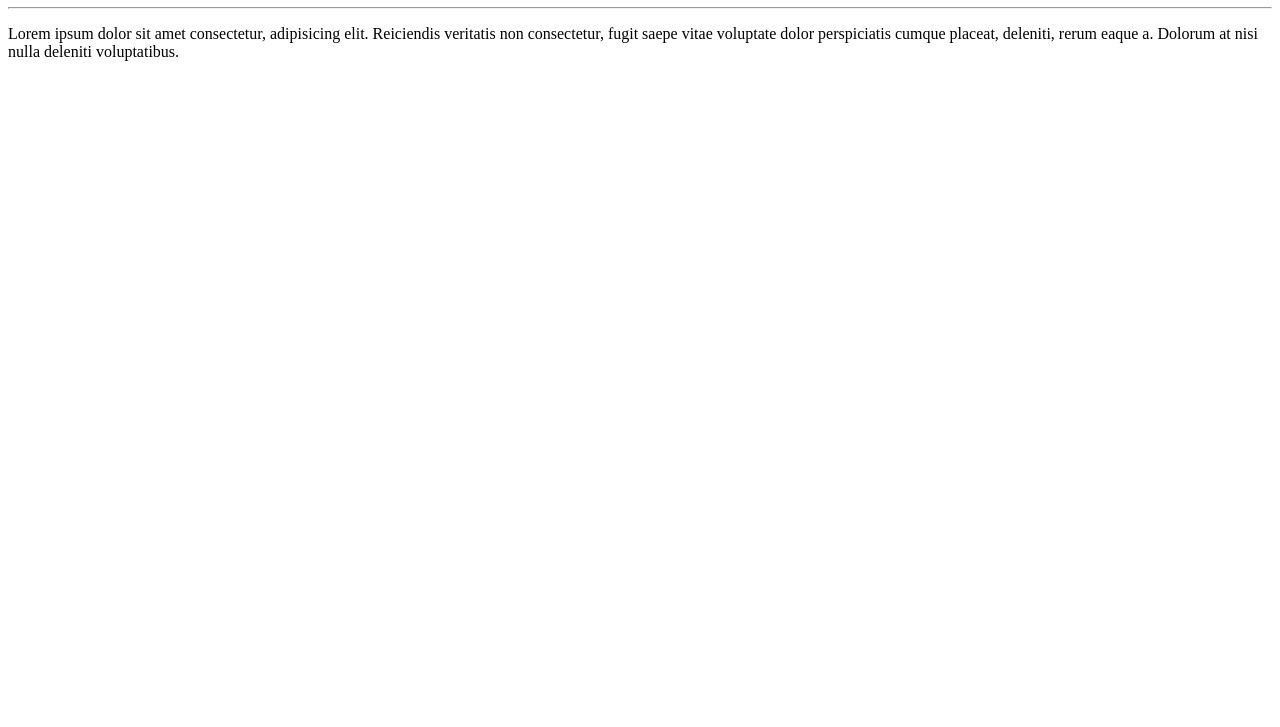
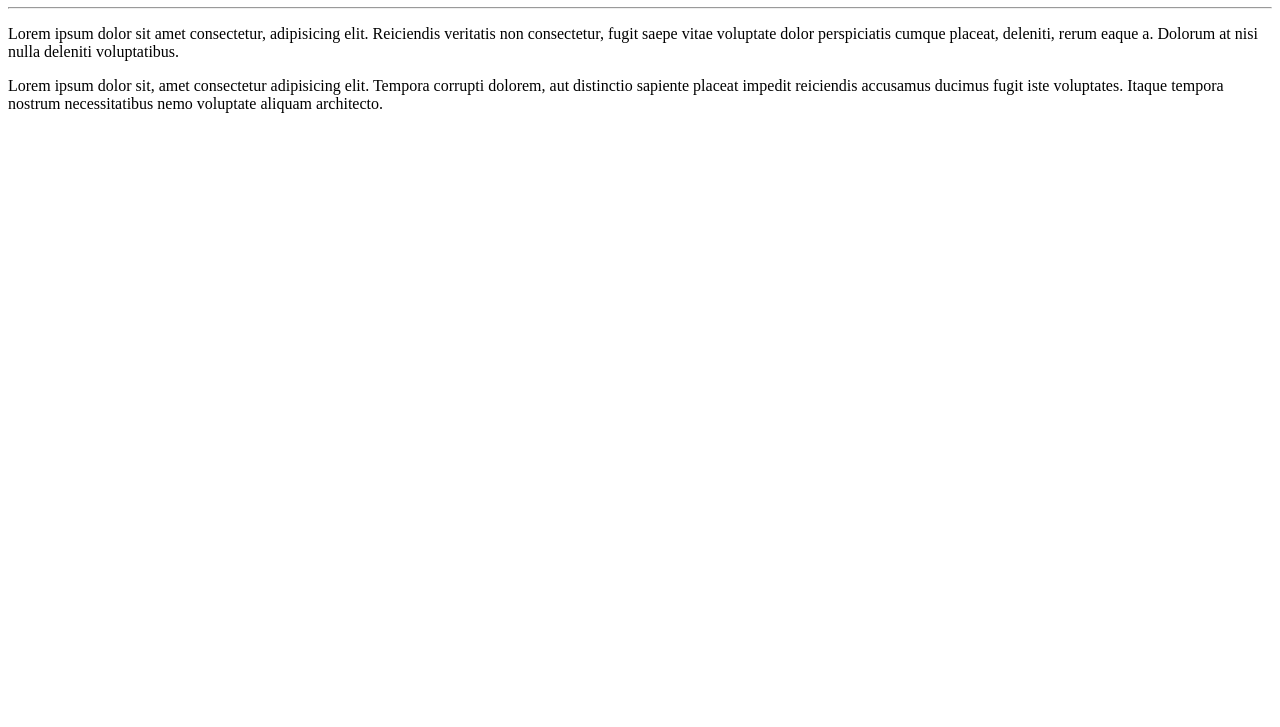
Before and after one commit to 0Carvalh0/ola-mundo-github, a plain HTML site: page site-exemplo/index.html in a window 1280 px wide. Shown: the part 73-800 px from the top of the page. Drawn offline with Linux system fonts and the light colour scheme.

Commit message:
adicionei mais um parágrafo

```diff
--- a/site-exemplo/index.html
+++ b/site-exemplo/index.html
@@ -9,5 +9,6 @@
     <h1>Olá, Mundo GitHub!</h1>
     <hr>
     <p>Lorem ipsum dolor sit amet consectetur, adipisicing elit. Reiciendis veritatis non consectetur, fugit saepe vitae voluptate dolor perspiciatis cumque placeat, deleniti, rerum eaque a. Dolorum at nisi nulla deleniti voluptatibus.</p>
+    <p>Lorem ipsum dolor sit, amet consectetur adipisicing elit. Tempora corrupti dolorem, aut distinctio sapiente placeat impedit reiciendis accusamus ducimus fugit iste voluptates. Itaque tempora nostrum necessitatibus nemo voluptate aliquam architecto.</p>
 </body>
 </html>
```
